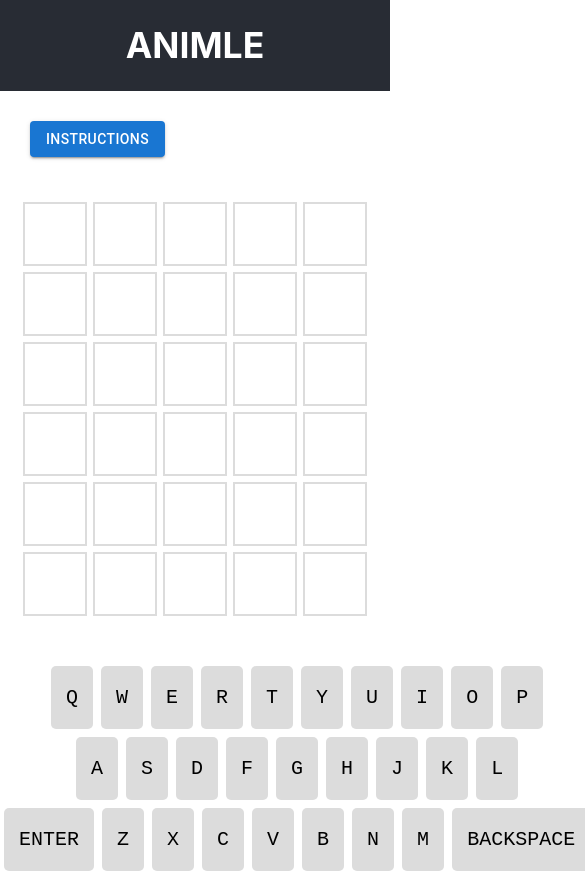
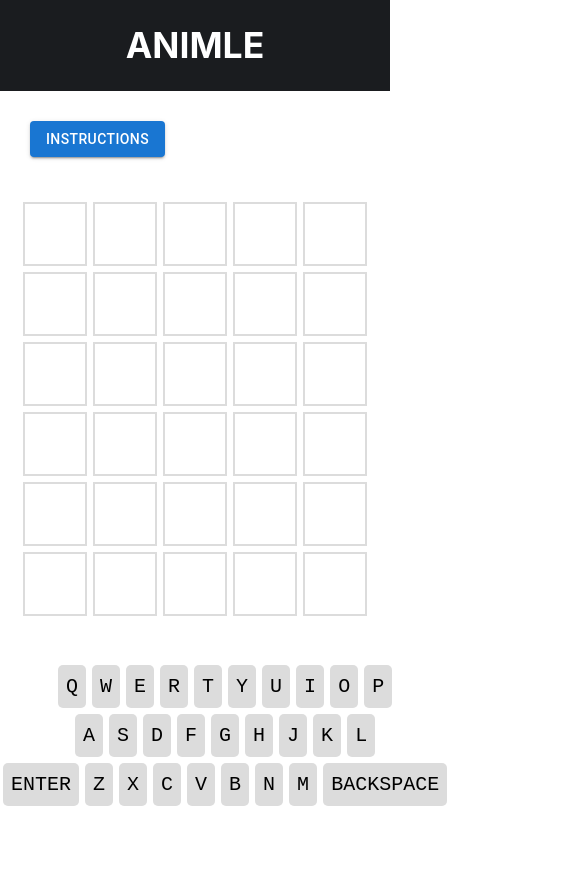
Before and after one commit to lorcanmc/WordleIdea, a React (Create React App) app: page / in a window 390 px wide. Shown: the whole page, 585 px wide, since content can reach past the window. After the commit the page ends 844 px from the top, so only its background shows below. Built offline with nearby package versions, Linux system fonts and the light colour scheme.

Commit message:
added a keyboard

```diff
--- a/src/comp/App/App.css
+++ b/src/comp/App/App.css
@@ -3,7 +3,7 @@
 }
 
 .App-header {
-  background-color: #282c34;
+  background-color: #1a1c1f;
   display: flex;
   flex-direction: column;
   align-items: center;
@@ -69,3 +69,12 @@
   border-radius: 5px;
   cursor: pointer;
 }
+
+@media only screen and (max-width: 600px) {
+  .keyboardletter {
+    margin: 3px;
+    padding: 10px 8px;
+    font-size: 20px;
+  }
+
+}
```
